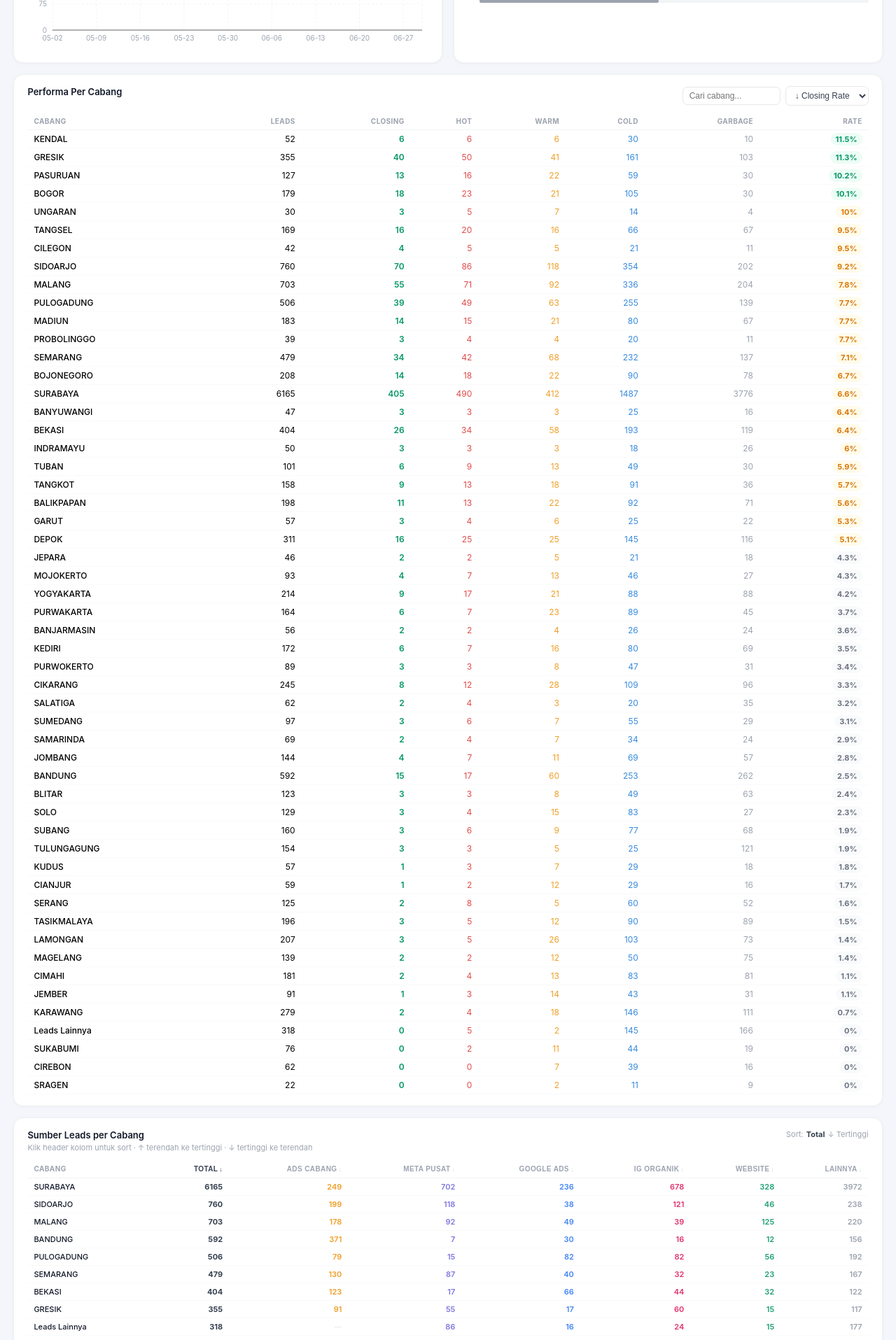
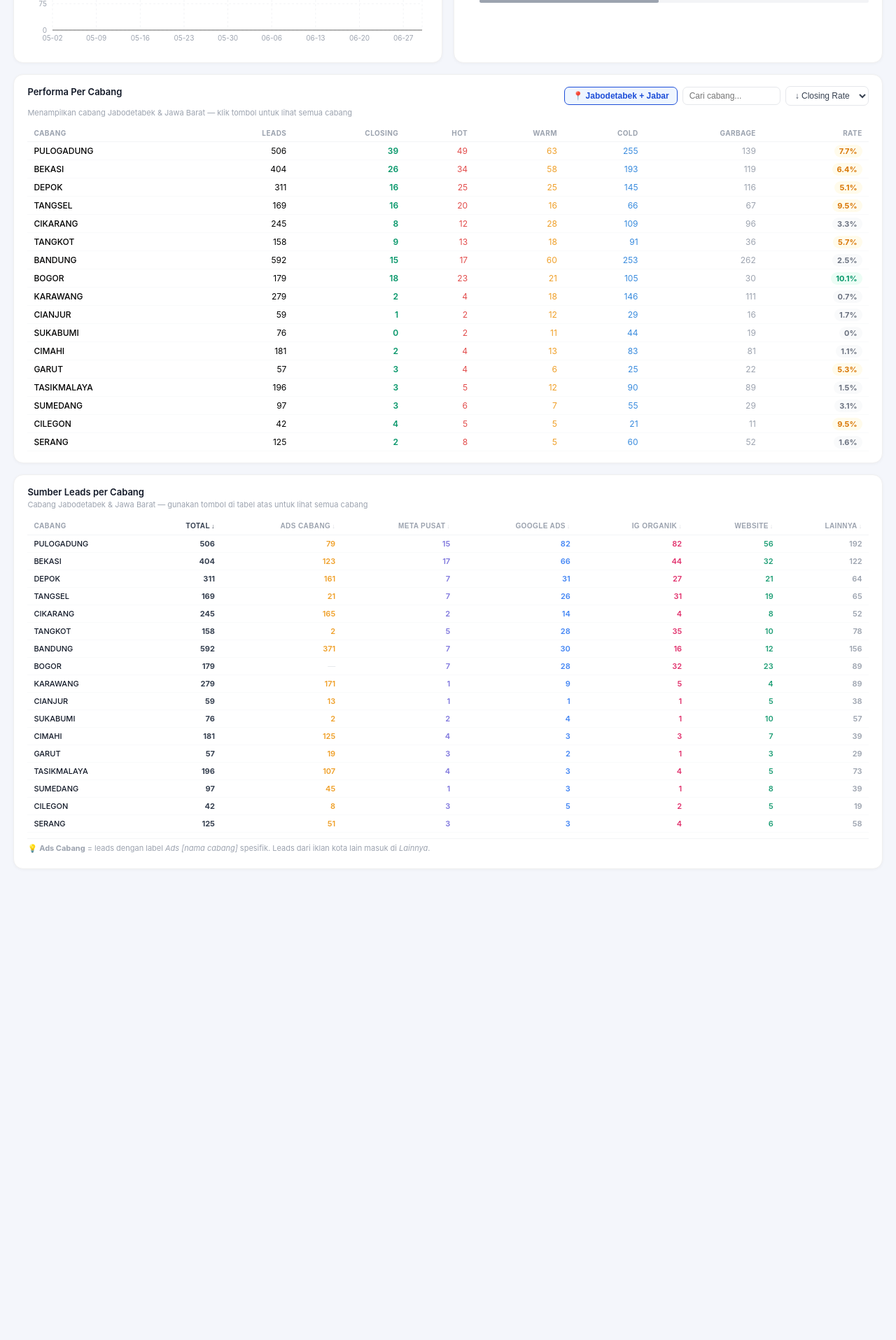
Before and after one commit to Alvinmolik/dashboard-haloai, a React (Vite) app: page / in a window 1280 px wide. Shown: the part 480-2395 px from the top of the page at 70% size. After the commit the page ends 1738 px from the top, so only its background shows below. Built offline with nearby package versions, Linux system fonts and the light colour scheme.

Commit message:
Update App.jsx

```diff
--- a/App.jsx
+++ b/App.jsx
@@ -30,6 +30,12 @@ const CABANG_LIST = [
   "SEMARANG","SERANG","SIDOARJO","SOLO","SRAGEN","SUBANG","SUKABUMI","SUMEDANG",
   "SURABAYA","TANGKOT","TANGSEL","TASIKMALAYA","TUBAN","TULUNGAGUNG","UNGARAN","YOGYAKARTA",
   "Leads Lainnya"
+];
+
+const PRIORITY_CABANG = [
+  "PULOGADUNG","BEKASI","DEPOK","TANGSEL","CIKARANG","TANGKOT",
+  "BANDUNG","BOGOR","KARAWANG","CIANJUR","SUKABUMI","CIMAHI",
+  "GARUT","TASIKMALAYA","SUMEDANG","CILEGON","SERANG"
 ];
 
 const BULAN = ["Januari","Februari","Maret","April","Mei","Juni","Juli","Agustus","September","Oktober","November","Desember"];
@@ -147,6 +153,7 @@ export default function App() {
   // tab filters
   const [cabSrch, setCabSrch]   = useState("");
   const [cabSort, setCabSort]   = useState("rate");
+  const [cabPriorityOnly, setCabPriorityOnly] = useState(true);
   const [hwFilter,setHwFilter]  = useState("Semua");
   const [fuBulan, setFuBulan]   = useState("");
   const [fuCab,   setFuCab]     = useState("Semua");
@@ -233,12 +240,18 @@ export default function App() {
 
   const cabangSorted = useMemo(()=>{
     let r=[...cabangPerf];
+    // Priority mode: only show Jabodetabek + Jawa Barat cabang, in fixed priority order
+    if(cabPriorityOnly && !cabSrch){
+      r = r.filter(x=>PRIORITY_CABANG.includes(x.cabang));
+      r.sort((a,b)=>PRIORITY_CABANG.indexOf(a.cabang)-PRIORITY_CABANG.indexOf(b.cabang));
+      return r;
+    }
     if(cabSrch) r=r.filter(x=>x.cabang.toLowerCase().includes(cabSrch.toLowerCase()));
     if(cabSort==="rate")    r.sort((a,b)=>b.rate-a.rate);
     else if(cabSort==="closing") r.sort((a,b)=>b.closing-a.closing);
     else r.sort((a,b)=>b.leads-a.leads);
     return r;
-  },[cabangPerf,cabSrch,cabSort]);
+  },[cabangPerf,cabSrch,cabSort,cabPriorityOnly]);
 
   // source
   const sourceDist = useMemo(()=>{
@@ -533,8 +546,17 @@ export default function App() {
   </div>
 
   <Card title="Performa Per Cabang"
+    subtitle={cabPriorityOnly&&!cabSrch?"Menampilkan cabang Jabodetabek & Jawa Barat — klik tombol untuk lihat semua cabang":undefined}
     extra={
       <div style={{display:"flex",gap:7,flexWrap:"wrap",alignItems:"center"}}>
+        <button onClick={()=>setCabPriorityOnly(v=>!v)}
+          style={{fontSize:12,padding:"5px 11px",borderRadius:7,
+            border:cabPriorityOnly?"1px solid #1d4ed8":"1px solid #e5e7eb",
+            background:cabPriorityOnly?"#eff6ff":"#fff",
+            color:cabPriorityOnly?"#1d4ed8":"#374151",
+            cursor:"pointer",fontWeight:cabPriorityOnly?600:400,whiteSpace:"nowrap"}}>
+          {cabPriorityOnly?"📍 Jabodetabek + Jabar":"🌐 Semua Cabang"}
+        </button>
         <Inp value={cabSrch} onChange={setCabSrch} placeholder="Cari cabang..." style={{width:140}} />
         <Sel value={cabSort} onChange={setCabSort}
           opts={[["rate","↓ Closing Rate"],["closing","↓ Closing"],["leads","↓ Leads"]]} />
@@ -602,12 +624,18 @@ export default function App() {
       .map(([cab,v])=>({cab,...v,total:Object.values(v).reduce((a,b)=>a+b,0)}))
       .filter(r=>cabSrch===""||r.cab.toLowerCase().includes(cabSrch.toLowerCase()));
 
+    // Priority mode: only show Jabodetabek + Jawa Barat, fixed order
+    if(cabPriorityOnly && !cabSrch){
+      rows2 = rows2.filter(r=>PRIORITY_CABANG.includes(r.cab));
+      rows2.sort((a,b)=>PRIORITY_CABANG.indexOf(a.cab)-PRIORITY_CABANG.indexOf(b.cab));
+    } else {
       // Sort
       rows2.sort((a,b)=>{
         const av = srcSort==="total" ? a.total : (a[srcSort]||0);
         const bv = srcSort==="total" ? b.total : (b[srcSort]||0);
         return srcDir==="desc" ? bv-av : av-bv;
       });
+    }
 
     const SortBtn = ({col}) => {
       const active = srcSort===col;
@@ -623,8 +651,11 @@ export default function App() {
 
     return (
       <Card title="Sumber Leads per Cabang"
-        subtitle="Klik header kolom untuk sort · ↑ terendah ke tertinggi · ↓ tertinggi ke terendah"
+        subtitle={cabPriorityOnly&&!cabSrch
+          ? "Cabang Jabodetabek & Jawa Barat — gunakan tombol di tabel atas untuk lihat semua cabang"
+          : "Klik header kolom untuk sort · ↑ terendah ke tertinggi · ↓ tertinggi ke terendah"}
         extra={
+          !(cabPriorityOnly&&!cabSrch) &&
           <div style={{fontSize:11,color:"#9ca3af",display:"flex",alignItems:"center",gap:4}}>
             Sort: <strong style={{color:SRC_CLR[srcSort]||"#374151"}}>{srcSort==="total"?"Total":SRC_SHORT[srcSort]}</strong>
             <span>{srcDir==="desc"?"↓ Tertinggi":"↑ Terendah"}</span>
```
Lines whose indentation alone changed are shown as unchanged.
